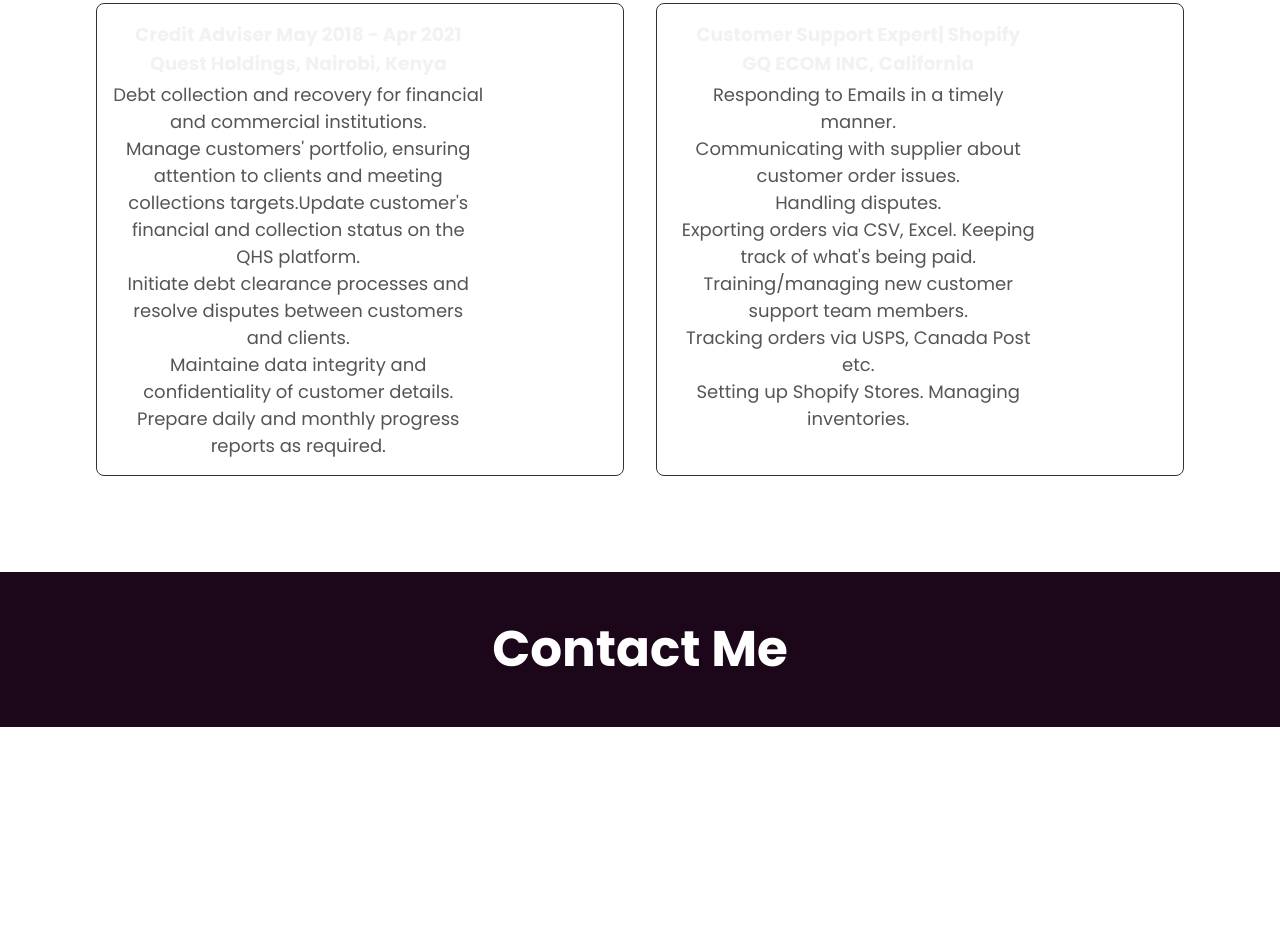
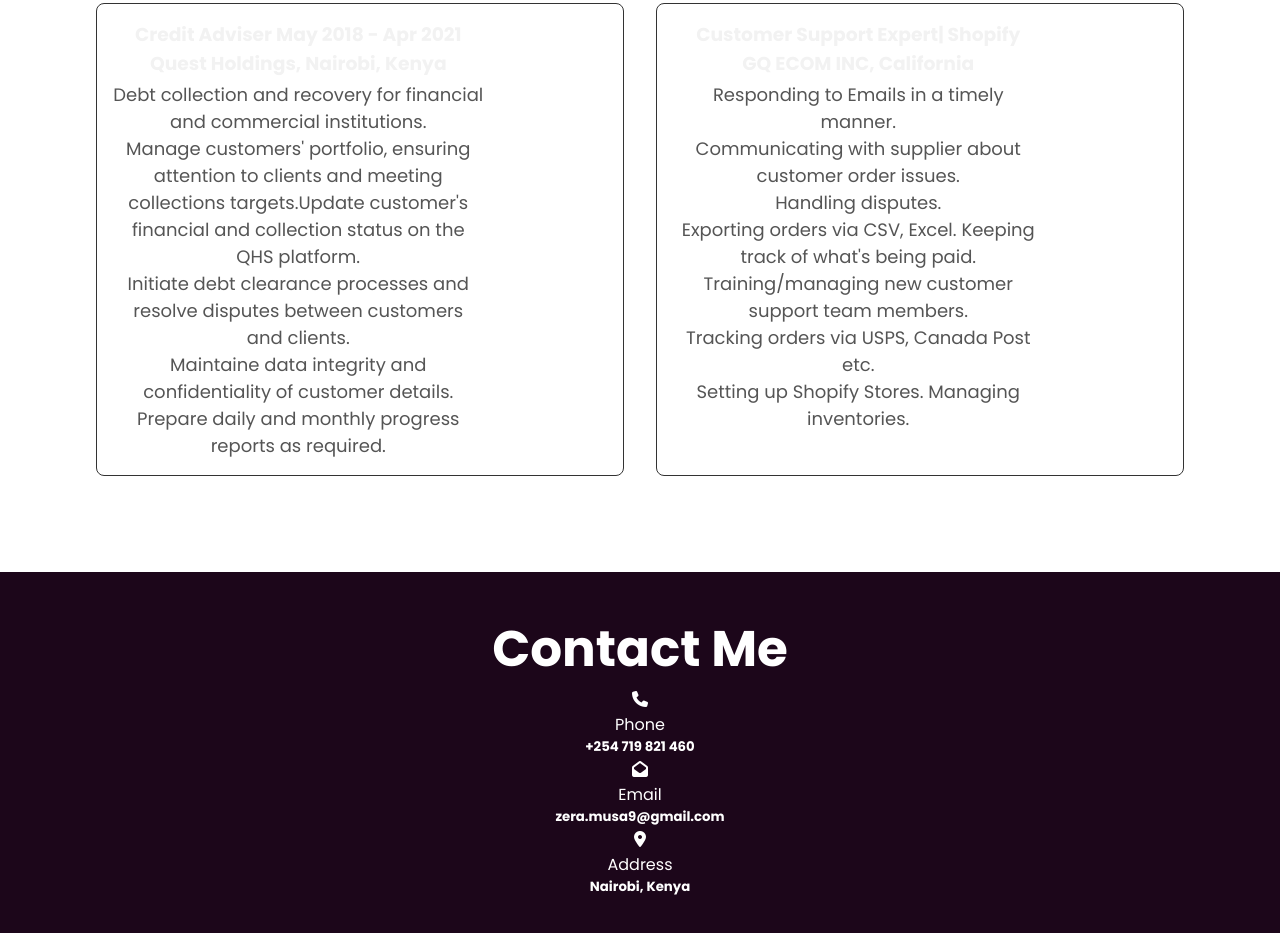
Before and after one commit to Zerah2/Personal-profile, a plain HTML site: page index.html in a window 1280 px wide. Shown: the part 2712-3645 px from the top of the page. Before the commit the page ends 3439 px from the top, so only its background shows below. Drawn offline with Linux system fonts and the light colour scheme.

Commit message:
Update index.html with new changes

```diff
--- a/index.html
+++ b/index.html
@@ -184,7 +184,37 @@
 
     <footer id="contact">
         <h2>Contact Me</h2>
-        <p></p>
+        <div class="contact-info">
+            <div class="row">
+                 <div class="icon">
+                    <i class="fa fa-phone"  style="color:var(--dark-magenta)"></i>
+                 </div>
+                 <div class="content">
+                    <span>Phone</span>
+                    <h5>+254 719 821 460</h5>
+                 </div>
+            </div>
+
+            <div class="row">
+                <div class="icon">
+                   <i class="fa fa-envelope-open"  style="color:var(--light-green)"></i>
+                </div>
+                <div class="content">
+                   <span>Email</span>
+                   <h5>zera.musa9@gmail.com</h5>
+                </div>
+           </div>
+
+           <div class="row">
+            <div class="icon">
+               <i class="fa fa-map-marker"  style="color:var(--light-purple)"></i>
+            </div>
+            <div class="content">
+               <span>Address</span>
+               <h5>Nairobi, Kenya</h5>
+            </div>
+         </div>
+
 
     </footer>
 
```
